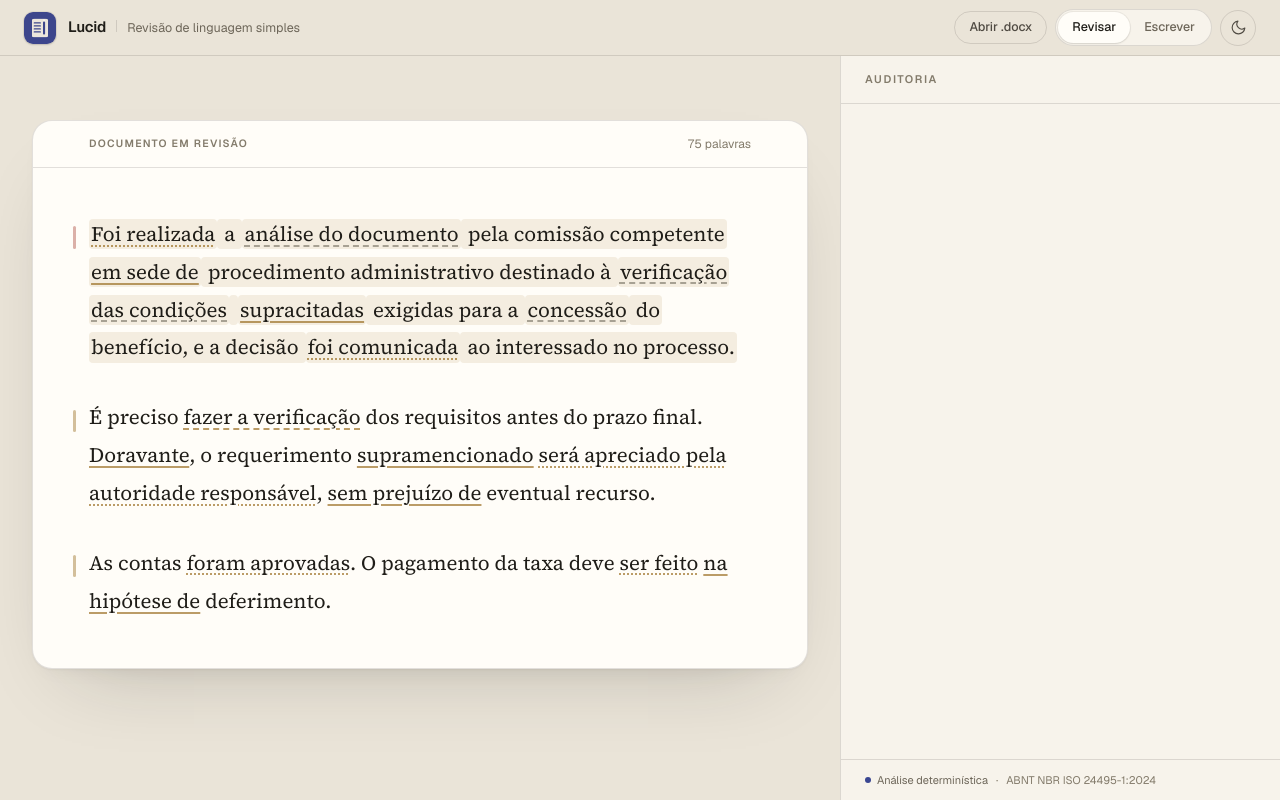
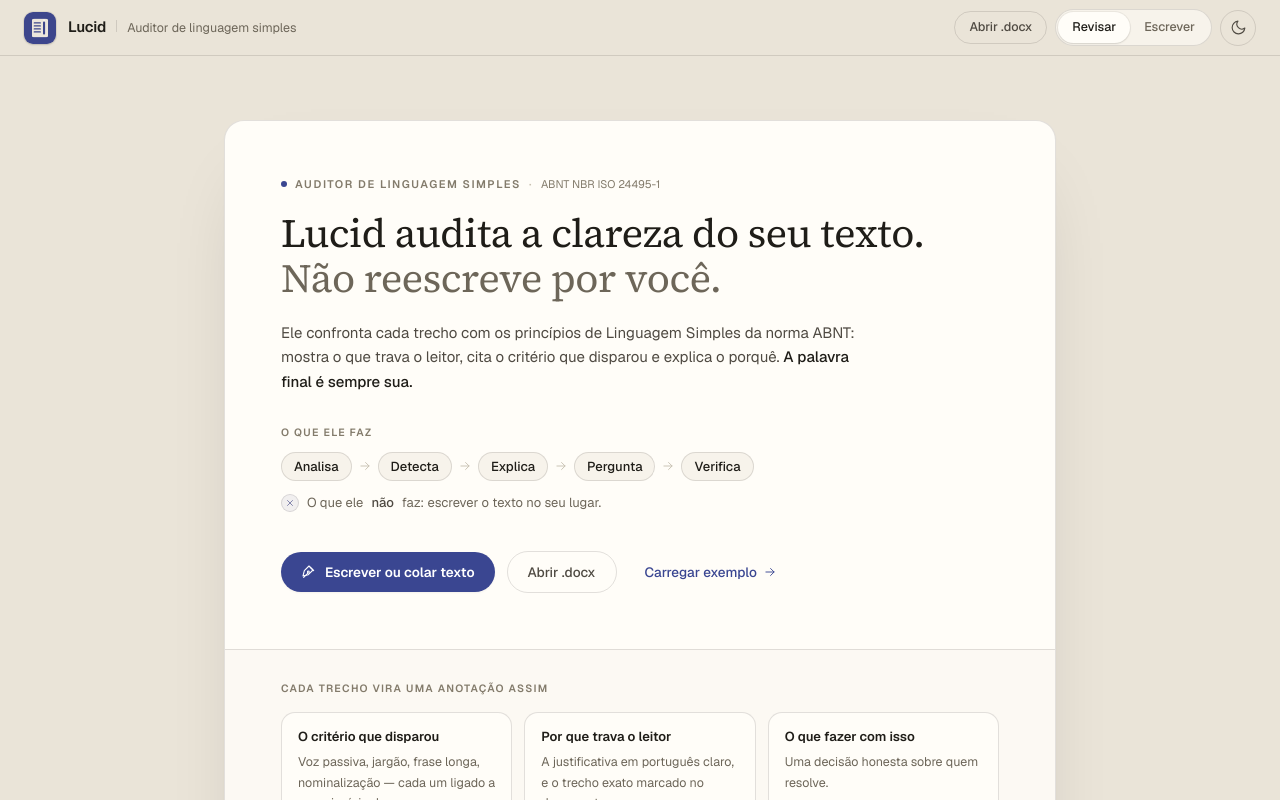
Before and after one commit to maricastroc/lucid, a Next.js app: page / in a window 1280 px wide. Built offline with nearby package versions, Linux system fonts and the light colour scheme.

Commit message:
docs: reconcile project documentation with current architecture

```diff
--- a/src/app/components/masthead.tsx
+++ b/src/app/components/masthead.tsx
@@ -23,7 +23,7 @@
         <div className="flex items-baseline gap-2.5">
           <span className="text-[15px] font-semibold tracking-[-0.01em] text-ink-0">Lucid</span>
           <span className="hidden h-3 w-px bg-rule-2 sm:block" aria-hidden />
-          <span className="hidden text-[12.5px] text-ink-2 sm:block">Revisão de linguagem simples</span>
+          <span className="hidden text-[12.5px] text-ink-2 sm:block">Auditor de linguagem simples</span>
         </div>
       </div>
 
--- /dev/null
+++ b/src/app/components/welcome.tsx
@@ -0,0 +1,178 @@
+"use client";
+
+import { useRef } from "react";
+import { ArrowRightIcon, CheckIcon, CloseIcon, PenNibIcon } from "./icons";
+
+interface Props {
+  onWrite: () => void;
+  onOpenDocx: (file: File) => void;
+  onLoadExample: () => void;
+  importing: boolean;
+}
+
+const VERBS = ["Analisa", "Detecta", "Explica", "Pergunta", "Verifica"] as const;
+
+export function Welcome({ onWrite, onOpenDocx, onLoadExample, importing }: Props) {
+  const fileInput = useRef<HTMLInputElement>(null);
+
+  return (
+    <section className="flex min-w-0 flex-1 flex-col overflow-y-auto bg-desk" aria-label="Apresentação do Lucid">
+      <div className="mx-auto flex w-full max-w-4xl flex-col px-5 py-10 sm:px-8 sm:py-16">
+        <div className="fade-in overflow-hidden rounded-xl border border-rule-1 bg-sheet shadow-(--shadow-sheet)">
+          <div className="px-6 py-9 sm:px-14 sm:py-14">
+            {/* Sobrelinha */}
+            <div className="u-label flex items-center gap-2 text-ink-3">
+              <span className="size-1.5 rounded-full bg-accent" aria-hidden />
+              Auditor de Linguagem Simples
+              <span className="hidden text-ink-dim sm:inline" aria-hidden>
+                ·
+              </span>
+              <span className="hidden font-normal tracking-normal normal-case text-ink-3 sm:inline">
+                ABNT NBR ISO 24495-1
+              </span>
+            </div>
+
+            {/* Título — a tese */}
+            <h1 className="mt-5 font-serif text-[30px] leading-[1.12] tracking-[-0.012em] text-ink-0 sm:text-[40px]">
+              Lucid audita a clareza do seu texto.
+              <br />
+              <span className="text-ink-2">Não reescreve por você.</span>
+            </h1>
+
+            {/* Subtítulo — o que faz + distinção */}
+            <p className="mt-5 max-w-xl text-[15px] leading-relaxed text-ink-1">
+              Ele confronta cada trecho com os princípios de Linguagem Simples da norma ABNT: mostra o que
+              trava o leitor, cita o critério que disparou e explica o porquê.{" "}
+              <span className="font-medium text-ink-0">A palavra final é sempre sua.</span>
+            </p>
+
+            {/* Cadeia de verbos — o pipeline */}
+            <div className="mt-8">
+              <div className="u-sublabel text-ink-3">O que ele faz</div>
+              <div className="mt-3 flex flex-wrap items-center gap-x-1.5 gap-y-2">
+                {VERBS.map((verb, i) => (
+                  <span key={verb} className="inline-flex items-center gap-1.5">
+                    <span className="rounded-full border border-rule-2 bg-surface px-3 py-1 text-[13px] font-medium text-ink-0">
+                      {verb}
+                    </span>
+                    {i < VERBS.length - 1 && (
+                      <ArrowRightIcon className="size-3.5 text-ink-dim" aria-hidden />
+                    )}
+                  </span>
+                ))}
+              </div>
+              <div className="mt-3 inline-flex items-center gap-2 text-[13px] text-ink-2">
+                <span className="grid size-4.5 place-items-center rounded-full border border-human-line bg-human-weak">
+                  <CloseIcon className="size-2.5 text-human" />
+                </span>
+                O que ele <span className="font-medium text-ink-1">não</span> faz: escrever o texto no seu
+                lugar.
+              </div>
+            </div>
+
+            {/* Ações de entrada */}
+            <div className="mt-9 flex flex-col gap-3 sm:flex-row sm:items-center">
+              <input
+                ref={fileInput}
+                type="file"
+                accept=".docx,application/vnd.openxmlformats-officedocument.wordprocessingml.document"
+                className="hidden"
+                onChange={(e) => {
+                  const file = e.target.files?.[0];
+                  if (file) onOpenDocx(file);
+                  e.target.value = "";
+                }}
+              />
+              <button
+                type="button"
+                onClick={onWrite}
+                className="inline-flex items-center justify-center gap-2 rounded-full bg-accent px-5 py-2.5 text-[13.5px] font-semibold text-accent-ink shadow-(--shadow-card) transition-colors duration-150 hover:bg-accent-strong"
+              >
+                <PenNibIcon className="size-4" />
+                Escrever ou colar texto
+              </button>
+              <button
+                type="button"
+                onClick={() => fileInput.current?.click()}
+                disabled={importing}
+                className="inline-flex items-center justify-center gap-2 rounded-full border border-rule-2 px-5 py-2.5 text-[13.5px] font-medium text-ink-1 transition-colors duration-150 hover:bg-surface hover:text-ink-0 disabled:opacity-60"
+              >
+                {importing ? "Abrindo…" : "Abrir .docx"}
+              </button>
+              <button
+                type="button"
+                onClick={onLoadExample}
+                className="inline-flex items-center justify-center gap-1.5 rounded-full px-3 py-2.5 text-[13.5px] font-medium text-accent transition-colors duration-150 hover:bg-accent-weak sm:ml-1"
+              >
+                Carregar exemplo
+                <ArrowRightIcon className="size-3.5" />
+              </button>
+            </div>
+          </div>
+
+          {/* Anatomia de uma anotação — mostra a forma real da saída */}
+          <div className="border-t border-rule-1 bg-surface/40 px-6 py-8 sm:px-14">
+            <div className="u-sublabel text-ink-3">Cada trecho vira uma anotação assim</div>
+            <div className="mt-4 grid gap-3 sm:grid-cols-3">
+              <AnatomyCard title="O critério que disparou" body="Voz passiva, jargão, frase longa, nominalização — cada um ligado a um princípio da norma." />
+              <AnatomyCard title="Por que trava o leitor" body="A justificativa em português claro, e o trecho exato marcado no documento." />
+              <AnatomyCard title="O que fazer com isso" body="Uma decisão honesta sobre quem resolve." >
+                <div className="mt-3 flex flex-col gap-1.5">
+                  <Outcome kind="safe" label="Troca direta indicada" />
+                  <Outcome kind="human" label="Decisão sua" />
+                </div>
+              </AnatomyCard>
+            </div>
+          </div>
+
+          {/* Rodapé de confiança */}
+          <div className="flex flex-wrap items-center gap-x-2 gap-y-1 border-t border-rule-1 px-6 py-4 text-[11.5px] text-ink-3 sm:px-14">
+            <span className="inline-flex items-center gap-1.5 text-ink-2">
+              <span className="size-1.5 rounded-full bg-accent" aria-hidden />
+              Análise 100% determinística
+            </span>
+            <span aria-hidden>·</span>
+            <span>Mesmo texto, mesmo resultado</span>
+            <span aria-hidden>·</span>
+            <span>Sem nuvem, sem reescrita automática</span>
+          </div>
+        </div>
+      </div>
+    </section>
+  );
+}
+
+function AnatomyCard({
+  title,
+  body,
+  children,
+}: {
+  title: string;
+  body: string;
+  children?: React.ReactNode;
+}) {
+  return (
+    <div className="rounded-lg border border-rule-1 bg-sheet px-4 py-3.5">
+      <div className="text-[13px] font-semibold text-ink-0">{title}</div>
+      <p className="mt-1.5 text-[12.5px] leading-relaxed text-ink-2">{body}</p>
+      {children}
+    </div>
+  );
+}
+
+function Outcome({ kind, label }: { kind: "safe" | "human"; label: string }) {
+  if (kind === "safe") {
+    return (
+      <span className="inline-flex w-fit items-center gap-1 rounded-full border border-safe-line bg-safe-weak px-2 py-0.5 text-[11px] font-medium text-safe">
+        <CheckIcon className="size-3" />
+        {label}
+      </span>
+    );
+  }
+  return (
+    <span className="inline-flex w-fit items-center gap-1 rounded-full border border-human-line bg-human-weak px-2 py-0.5 text-[11px] font-medium text-human">
+      <PenNibIcon className="size-3" />
+      {label}
+    </span>
+  );
+}
--- a/src/app/studio.tsx
+++ b/src/app/studio.tsx
@@ -21,10 +21,11 @@
 import { AuditOverview } from "./components/audit-overview";
 import { RevisionList, type Bucket } from "./components/revision-list";
 import { RevisionNote } from "./components/revision-note";
+import { Welcome } from "./components/welcome";
 import { ArrowDownIcon } from "./components/icons";
 
 export function Studio() {
-  const [text, setText] = useState(SAMPLE_TEXT);
+  const [text, setText] = useState("");
   const [mode, setMode] = useState<Mode>("audit");
   const [activeCriteria, setActiveCriteria] = useState<ReadonlySet<string>>(new Set(CRITERION_ORDER));
   const [selectedIdRaw, setSelectedId] = useState<string | null>(null);
@@ -48,6 +49,14 @@
     [structured, importedDoc, deferredText],
   );
   const blocks = structured ? importedDoc!.blocks : null;
+  const isEmpty = text.trim() === "" && importedDoc === null;
+
+  const loadExample = useCallback(() => {
+    setImportedDoc(null);
+    setText(SAMPLE_TEXT);
+    setSelectedId(null);
+    setMode("audit");
+  }, []);
 
   const openDocx = useCallback(async (file: File) => {
     setImporting(true);
@@ -238,6 +247,14 @@
       )}
 
       <div className="flex min-h-0 flex-1 flex-col lg:flex-row">
+        {isEmpty && mode === "audit" ? (
+          <Welcome
+            onWrite={() => setMode("edit")}
+            onOpenDocx={openDocx}
+            onLoadExample={loadExample}
+            importing={importing}
+          />
+        ) : (
           <DocumentView
             ref={scrollRef}
             mode={mode}
@@ -251,8 +268,9 @@
             onChangeText={setText}
             onSelectFinding={selectFinding}
           />
+        )}
 
-        <AuditRail {...railProps} />
+        {!isEmpty && <AuditRail {...railProps} />}
       </div>
 
       {mode === "audit" && findings.length > 0 && !sheetOpen && (
```
Also changed, not shown: .dependency-cruiser.cjs, src/locales/pt-BR/datasets/README.md, 2 other files (tests, documents, lock files or other folders). Lines whose indentation alone changed are shown as unchanged.
